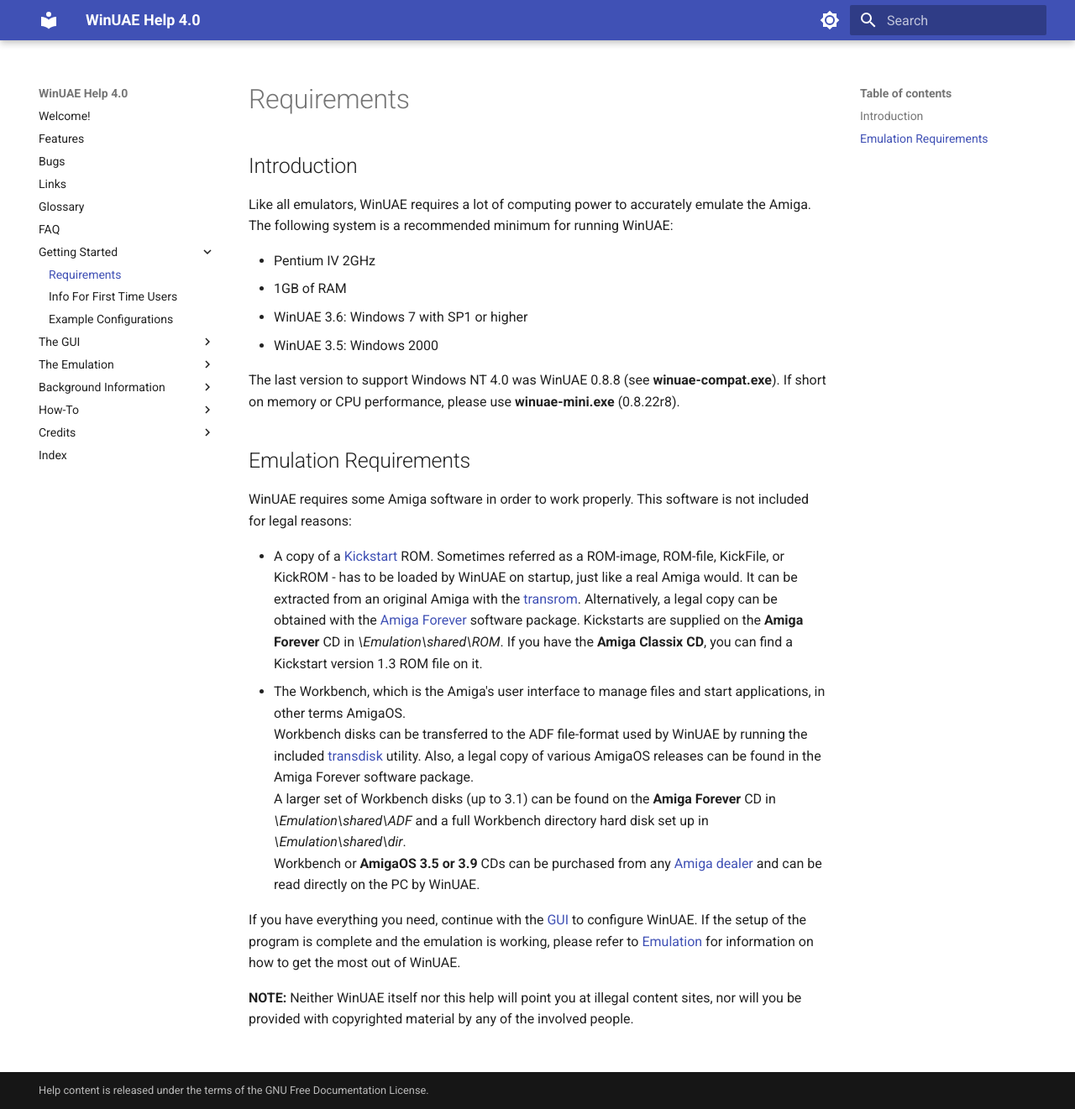
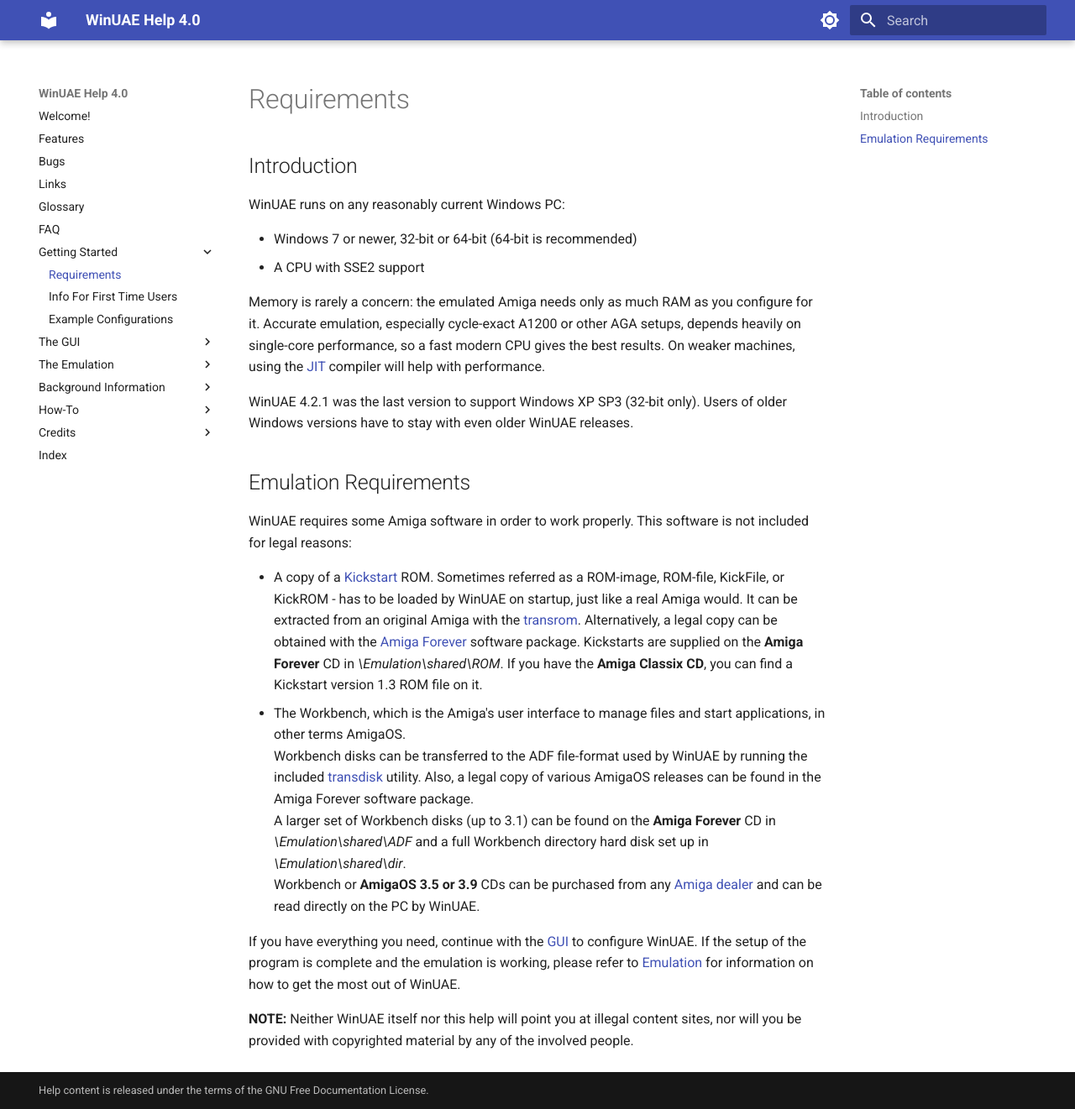
Before and after one commit to vware/winuaehelp, an MkDocs documentation site: the page built from docs/started/require.md, in a window 1280 px wide and 1321 px high. Shown: the whole window at 84% size. Built offline with MkDocs 1.6.1 and Material for MkDocs 9.7.7, drawn with Linux system fonts in a browser that asks for light colours.

Commit message:
Bring requirements out of the 17th century

```diff
--- a/docs/started/require.md
+++ b/docs/started/require.md
@@ -2,19 +2,21 @@
 
 ## Introduction
 
-Like all emulators, WinUAE requires a lot of computing power
-to accurately emulate the Amiga. The following system is a
-recommended minimum for running WinUAE:
+WinUAE runs on any reasonably current Windows PC:
 
-- Pentium IV 2GHz
-- 1GB of RAM
-- WinUAE 3.6: Windows 7 with SP1 or higher
-- WinUAE 3.5: Windows 2000
+- Windows 7 or newer, 32-bit or 64-bit (64-bit is recommended)
+- A CPU with SSE2 support
 
-The last version to support Windows NT 4.0 was WinUAE 0.8.8
-(see **winuae-compat.exe**). If short on memory or
-CPU performance, please use **winuae-mini.exe**
-(0.8.22r8).
+Memory is rarely a concern: the emulated Amiga needs only as
+much RAM as you configure for it.
+Accurate emulation, especially cycle-exact A1200 or other AGA
+setups, depends heavily on single-core performance, so a fast
+modern CPU gives the best results. On weaker machines, using the
+[JIT](../emulation/jit.md) compiler will help with performance.
+
+WinUAE 4.2.1 was the last version to support Windows XP SP3
+(32-bit only). Users of older Windows versions have to stay
+with even older WinUAE releases.
 
 ## Emulation Requirements
 
```
Also changed, not shown: docs/credits/changelog.md (+1 -0 lines), docs/faq.md (+1 -5 lines).
